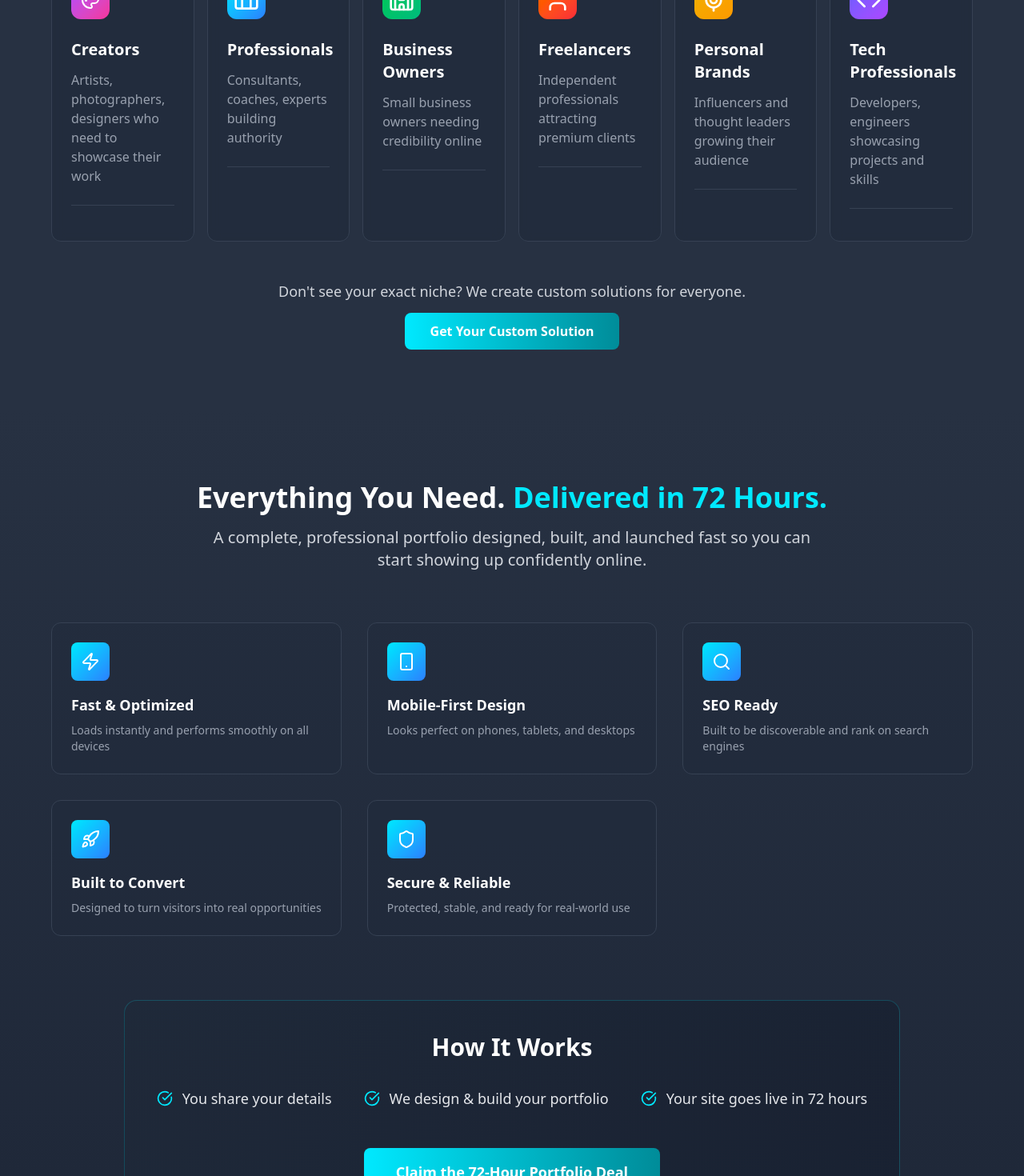
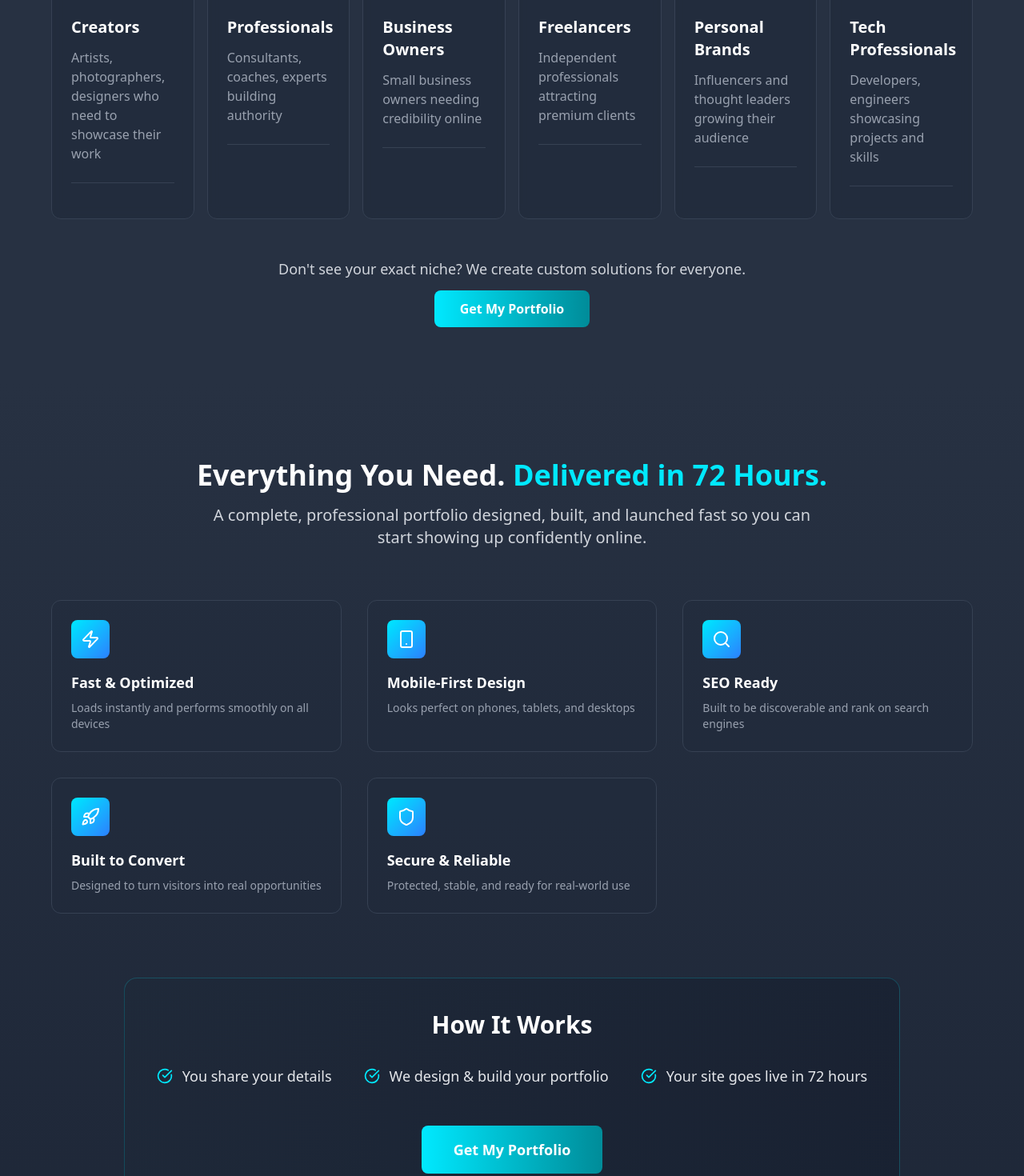
Before and after one commit to olamoyegunabdulsalam/portfolio-landing-page, a React (Vite) app: page / in a window 1280 px wide. Shown: the part 1330-2800 px from the top of the page at 80% size. Built offline with nearby package versions, Linux system fonts and the light colour scheme.

Commit message:
Change the cta text

```diff
--- a/src/components/Hero.jsx
+++ b/src/components/Hero.jsx
@@ -78,7 +78,7 @@ const Hero = () => {
                     target="_blank"
                     rel="noopener noreferrer"
                   >
-                    Book Your Free Consultation
+                    Get My Portfolio
                   </a>
                   <ArrowRight className="w-5 h-5 group-hover:translate-x-1 transition-transform" />
                 </div>
--- a/src/components/Portfolio.jsx
+++ b/src/components/Portfolio.jsx
@@ -166,7 +166,12 @@ const Portfolio = () => {
                   </div>
                 </div>
 
-                <a href={item.demoUrl} target="_blank" rel="noopener noreferrer" className="w-full inline-flex justify-center items-center gap-2 py-3 rounded-lg border border-cyan-500/30 text-cyan-400 font-semibold hover:bg-cyan-500/10 transition-all duration-300">
+                <a
+                  href={item.demoUrl}
+                  target="_blank"
+                  rel="noopener noreferrer"
+                  className="w-full inline-flex justify-center items-center gap-2 py-3 rounded-lg border border-cyan-500/30 text-cyan-400 font-semibold hover:bg-cyan-500/10 transition-all duration-300"
+                >
                   <Eye className="w-5 h-5" />
                   View Live Demo
                 </a>
@@ -199,7 +204,7 @@ const Portfolio = () => {
               rel="noopener noreferrer"
               className="px-8 py-4 rounded-lg bg-gradient-to-r from-cyan-500 to-cyan-600 text-white font-semibold text-lg hover:shadow-lg hover:shadow-cyan-500/25 transition-all duration-300"
             >
-              Start Your Project Today
+              Get My Portfolio
             </a>
           </div>
         </motion.div>
--- a/src/components/PromoOffer.jsx
+++ b/src/components/PromoOffer.jsx
@@ -78,7 +78,6 @@ const PromoOffer = () => {
                 </div>
 
                 <div className="text-center">
-
                   <motion.button
                     whileHover={{ scale: 1.05 }}
                     whileTap={{ scale: 0.95 }}
@@ -89,9 +88,8 @@ const PromoOffer = () => {
                     rel="noopener noreferrer"
                     className="px-8 py-4 rounded-lg bg-gradient-to-r from-cyan-500 to-cyan-600 text-white font-semibold text-lg shadow-lg shadow-cyan-500/25 hover:shadow-cyan-500/40 transition-all duration-300"
                   >
-                    Claim Your Discount
+                    Get My Portfolio
                   </motion.button>
-
                 </div>
               </div>
             </div>
--- a/src/components/Testimonials.jsx
+++ b/src/components/Testimonials.jsx
@@ -212,7 +212,7 @@ const nextSlide = useCallback(() => {
           rel="noopener noreferrer"
           className="px-6 md:px-8 py-2 md:py-3 rounded-lg bg-gradient-to-r from-cyan-500 to-cyan-600 text-white font-semibold hover:shadow-lg hover:shadow-cyan-500/25 transition-all duration-300"
         >
-          Start Your Success Story
+          Get My Portfolio
         </a>
       </motion.div>
     </section>
--- a/src/components/WhatYouGetAndHowFast.jsx
+++ b/src/components/WhatYouGetAndHowFast.jsx
@@ -109,8 +109,9 @@ const WhatYouGetAndHowFast = () => {
               )}`}
               target="_blank"
               rel="noopener noreferrer"
-                   className="mt-4 px-10 py-4 rounded-lg bg-gradient-to-r from-cyan-500 to-cyan-600 text-white font-semibold text-lg hover:shadow-lg hover:shadow-cyan-500/30 transition-all duration-300">
-              Claim the 72-Hour Portfolio Deal
+              className="mt-4 px-10 py-4 rounded-lg bg-gradient-to-r from-cyan-500 to-cyan-600 text-white font-semibold text-lg hover:shadow-lg hover:shadow-cyan-500/30 transition-all duration-300"
+            >
+              Get My Portfolio
             </a>
           </div>
         </motion.div>
--- a/src/components/WhoFor.jsx
+++ b/src/components/WhoFor.jsx
@@ -115,8 +115,9 @@ const WhoFor = () => {
             rel="noopener noreferrer"
             className="px-8 py-3 rounded-lg bg-gradient-to-r from-cyan-500
             to-cyan-600 text-white font-semibold hover:shadow-lg
-            hover:shadow-cyan-500/25 transition-all duration-300"> Get Your
-            Custom Solution
+            hover:shadow-cyan-500/25 transition-all duration-300"
+          >
+            Get My Portfolio
           </a>
         </motion.div>
       </div>
```
Lines whose indentation alone changed are shown as unchanged.
